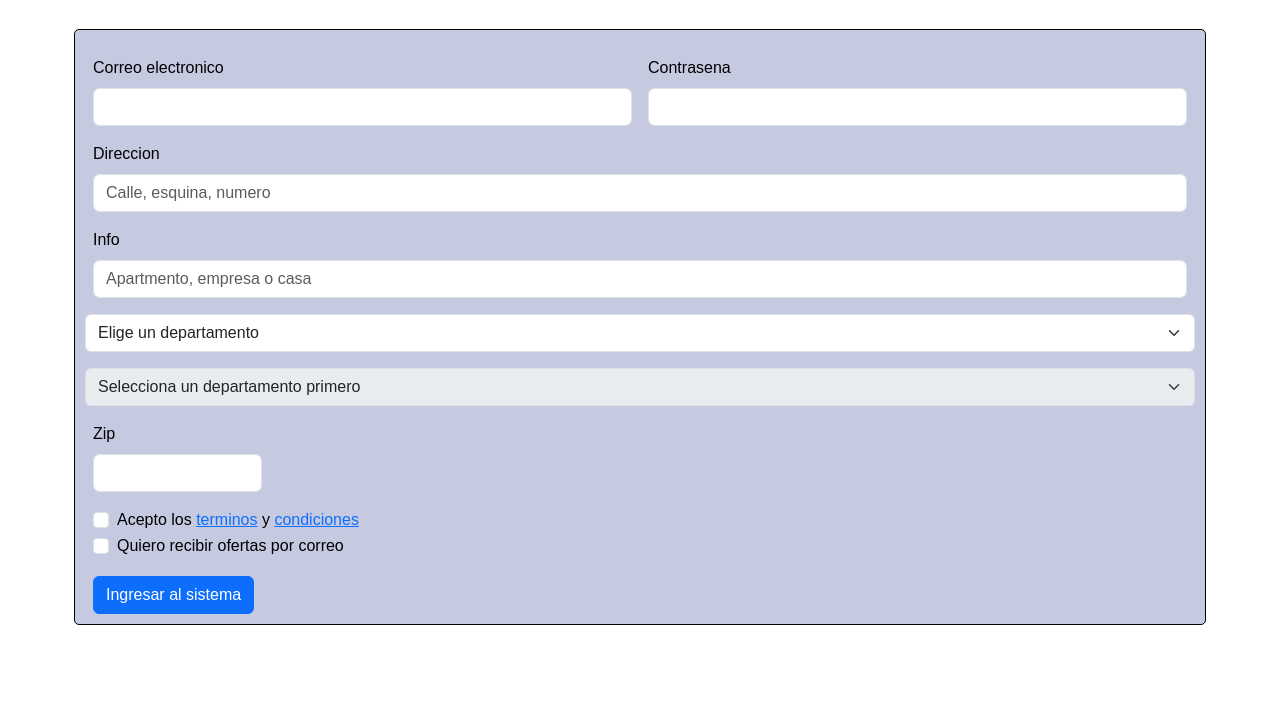
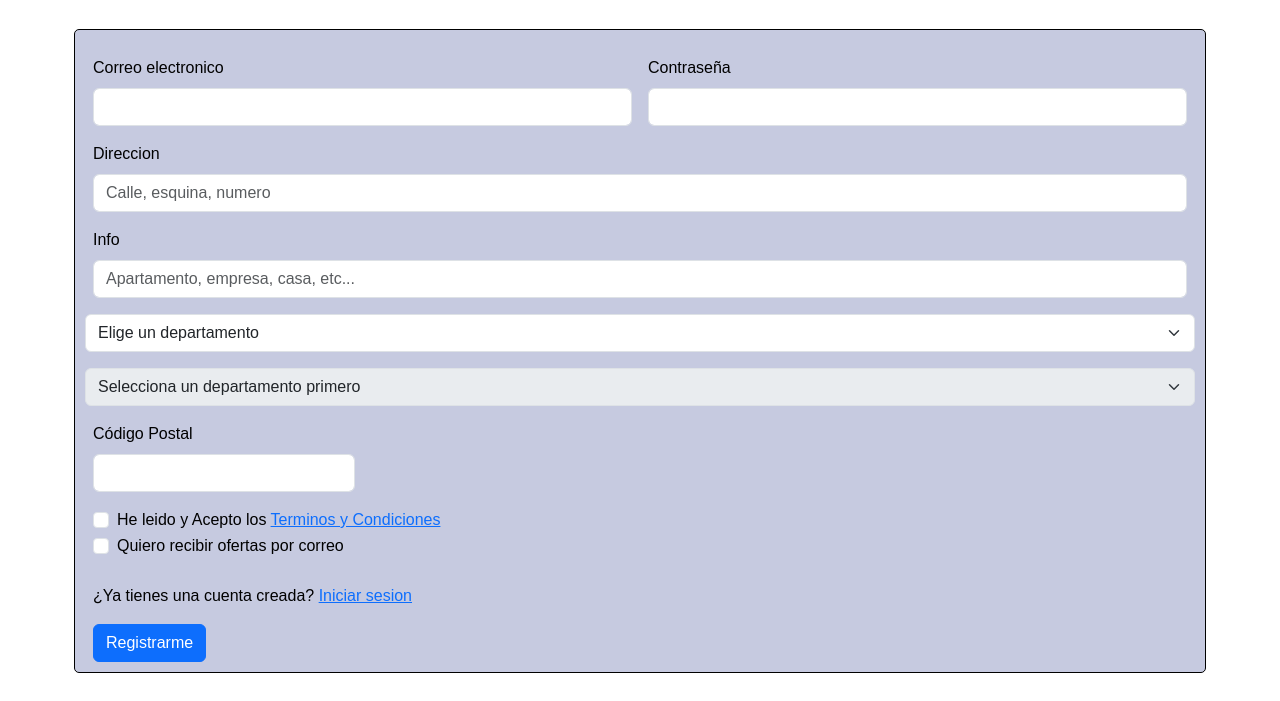
Before and after one commit to pigeon-e-shop/SIGTO, a plain HTML site: page signUp.html in a window 1280 px wide. Shown: the part 99-800 px from the top of the page. Drawn offline with nearby package versions, Linux system fonts and the light colour scheme.

Commit message:
mini cambios al registro

```diff
--- a/signUp.html
+++ b/signUp.html
@@ -20,7 +20,7 @@
               <input type="email" class="form-control" id="inputEmail4">
             </div>
             <div class="col-md-6">
-              <label for="inputPassword4" class="form-label">Contrasena</label>
+              <label for="inputPassword4" class="form-label">Contraseña</label>
               <input type="password" class="form-control" id="inputPassword4">
             </div>
             <div class="col-12">
@@ -29,7 +29,7 @@
             </div>
             <div class="col-12">
               <label for="inputAddress2" class="form-label">Info</label>
-              <input type="text" class="form-control" id="inputAddress2" placeholder="Apartmento, empresa o casa">
+              <input type="text" class="form-control" id="inputAddress2" placeholder="Apartamento, empresa, casa, etc...">
             </div>
             <select id="departamento" class="form-select">
                 <option selected disabled>Elige un departamento</option>
@@ -59,15 +59,15 @@
             </select>
 
             </div>
-            <div class="col-md-2">
-              <label for="inputZip" class="form-label">Zip</label>
+            <div class="col-md-3">
+              <label for="inputZip" class="form-label">Código Postal</label>
               <input type="text" class="form-control" id="inputZip">
             </div>
             <div class="col-12">
               <div class="form-check">
                 <input class="form-check-input" type="checkbox" id="gridCheck">
                 <label class="form-check-label" for="gridCheck">
-                  Acepto los <a href="terminos.html">terminos</a> y <a href="condiciones.html">condiciones</a>
+                 He leido y Acepto los <a href="terminosCondiciones.html">Terminos y Condiciones</a>
                 </label>
               </div>
               <div class="form-check">
@@ -76,9 +76,13 @@
                   Quiero recibir ofertas por correo
                 </label>
               </div>
+              <br>
+              <div>
+                <label for="">¿Ya tienes una cuenta creada? <a href="signIn.html">Iniciar sesion</a></label>
+              </div>
             </div>
             <div class="col-12">
-              <button type="submit" class="btn btn-primary">Ingresar al sistema</button>
+              <button type="submit" class="btn btn-primary">Registrarme</button>
             </div>
           </form>
     </main>
```
